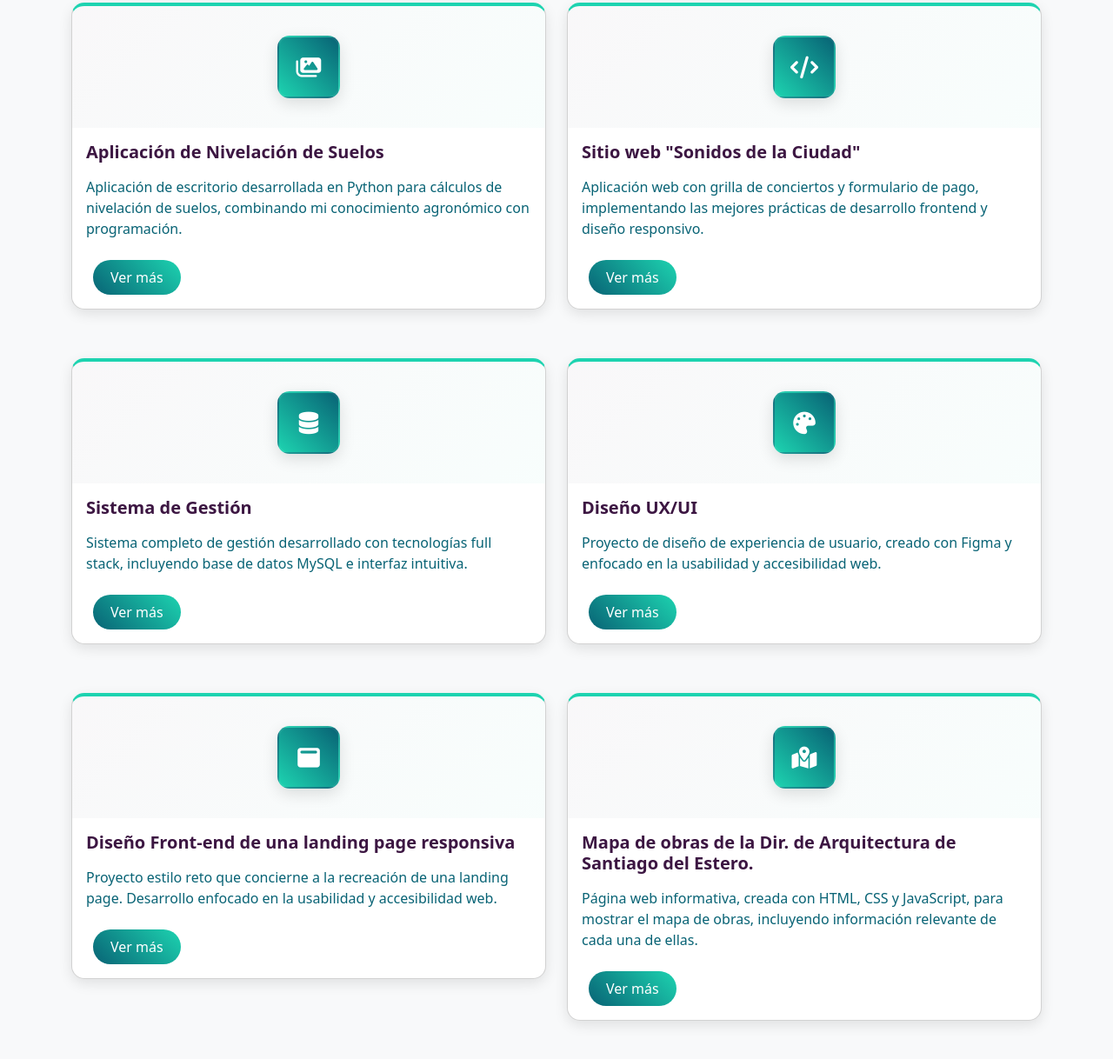
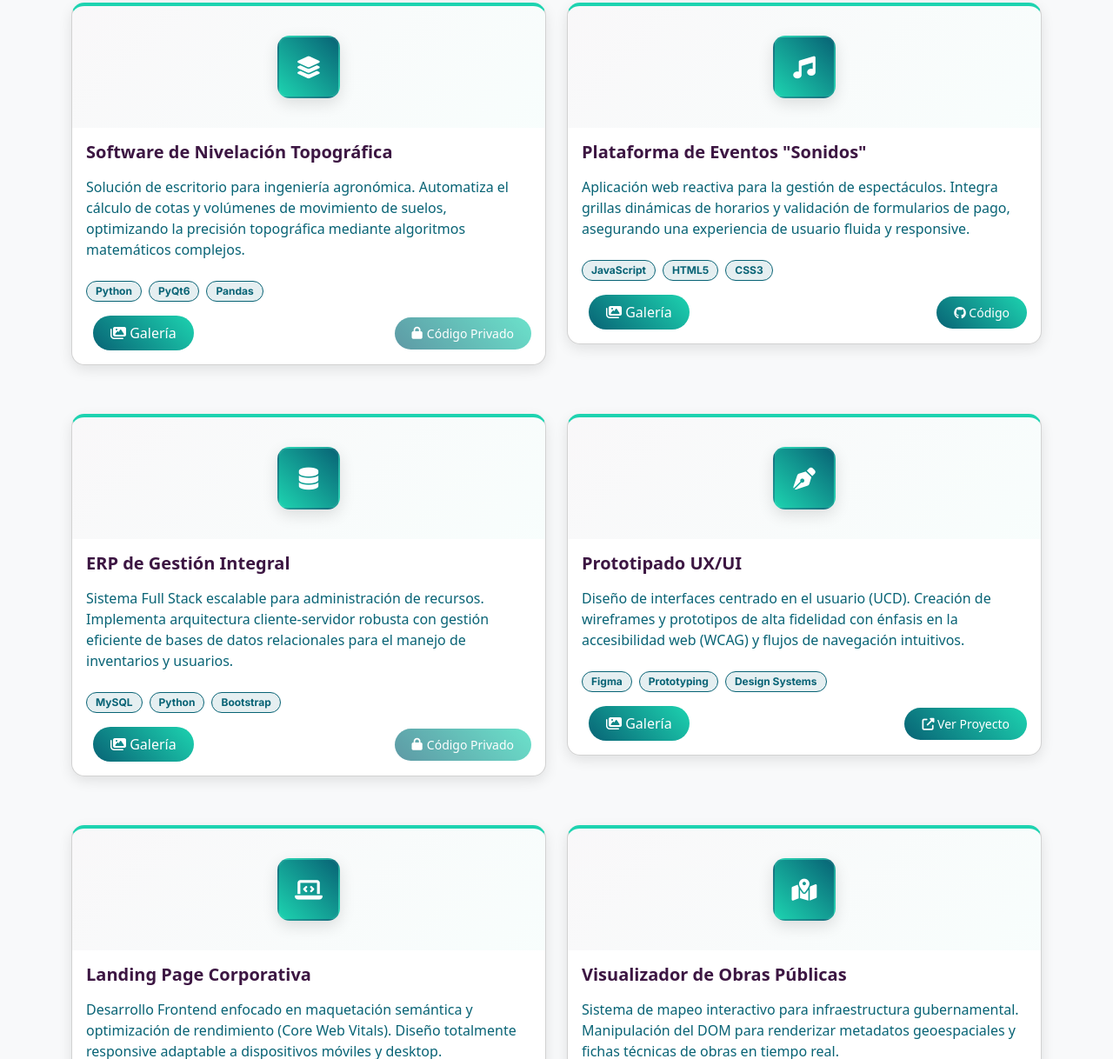
Before and after one commit to Apine15/portfolio-personal, a plain HTML site: page index.html in a window 1280 px wide. Shown: the part 1582-2800 px from the top of the page at 87% size. Drawn offline with nearby package versions, Linux system fonts and the light colour scheme.

Commit message:
nuevo formato de las cards implementado, agregando descripciones renovadas, tags de tecnologías y botones de repositorios

```diff
--- a/index.html
+++ b/index.html
@@ -131,142 +131,234 @@
         <h2>Mis Proyectos</h2>
         <div class="row">
           <div class="col-lg-6 col-md-6 mb-4">
-            <div class="card project-card" data-images="./assets/card-1.webp">
+            <div class="card project-card" data-images="./assets/projects/1/">
               <div class="project-image">
-                <div class="project-thumb-icon" aria-hidden="true"><i class="fas fa-images"></i></div>
+                <div class="project-thumb-icon" aria-hidden="true"><i class="fas fa-layer-group"></i></div>
+                <div class="project-overlay">
+                    </div>
               </div>
-              <div class="card-body">
-                <h5 class="card-title">Aplicación de Nivelación de Suelos</h5>
+              <div class="card-body d-flex flex-column">
+                <h5 class="card-title">Software de Nivelación Topográfica</h5>
                 <p class="card-text">
-                  Aplicación de escritorio desarrollada en Python para cálculos
-                  de nivelación de suelos, combinando mi conocimiento agronómico
-                  con programación.
+                  Solución de escritorio para ingeniería agronómica. Automatiza el cálculo de cotas y volúmenes de movimiento de suelos, optimizando la precisión topográfica mediante algoritmos matemáticos complejos.
                 </p>
-                <div class="project-buttons">
-                  <button type="button" class="btn btn-outline btn-view-more" data-images="./assets/projects/1/">Ver más</button>
+
+                <div class="tech-stack">
+                    <span class="tech-tag">Python</span>
+                    <span class="tech-tag">PyQt6</span>
+                    <span class="tech-tag">Pandas</span>
+                </div>
+
+                <div class="mt-auto d-flex justify-content-between align-items-center">
+                  <button type="button" class="btn btn-outline btn-view-more" data-images="./assets/projects/1/">
+                    <i class="fas fa-images"></i> Galería
+                  </button>
+                  <button class="btn btn-outline-secondary btn-sm disabled-btn" disabled>
+                    <i class="fas fa-lock"></i> Código Privado
+                  </button>
                 </div>
               </div>
             </div>
           </div>
+
           <div class="col-lg-6 col-md-6 mb-4">
-            <div class="card project-card" data-images="./assets/card-2.webp">
+            <div class="card project-card" data-images="./assets/projects/2/">
               <div class="project-image">
-                <div class="project-thumb-icon" aria-hidden="true"><i class="fas fa-code"></i></div>
+                <div class="project-thumb-icon" aria-hidden="true"><i class="fas fa-music"></i></div>
               </div>
-              <div class="card-body">
-                <h5 class="card-title">Sitio web "Sonidos de la Ciudad"</h5>
+              <div class="card-body d-flex flex-column">
+                <h5 class="card-title">Plataforma de Eventos "Sonidos"</h5>
                 <p class="card-text">
-                  Aplicación web con grilla de conciertos y formulario de pago,
-                  implementando las mejores prácticas de desarrollo frontend y diseño
-                  responsivo.
+                  Aplicación web reactiva para la gestión de espectáculos. Integra grillas dinámicas de horarios y validación de formularios de pago, asegurando una experiencia de usuario fluida y responsive.
                 </p>
-                <div class="project-buttons">
-                  <button type="button" class="btn btn-outline btn-view-more" data-images="./assets/projects/2/">Ver más</button>
+
+                <div class="tech-stack">
+                    <span class="tech-tag">JavaScript</span>
+                    <span class="tech-tag">HTML5</span>
+                    <span class="tech-tag">CSS3</span>
+                </div>
+
+                <div class="mt-auto d-flex justify-content-between align-items-center">
+                  <button type="button" class="btn btn-outline btn-view-more" data-images="./assets/projects/2/">
+                    <i class="fas fa-images"></i> Galería
+                  </button>
+                  <a href="https://github.com/Apine15/TU_REPO_AQUI" target="_blank" class="btn btn-outline-primary btn-sm">
+                    <i class="fab fa-github"></i> Código
+                  </a>
                 </div>
               </div>
             </div>
           </div>
+
           <div class="col-lg-6 col-md-6 mb-4">
-            <div class="card project-card" data-images="./assets/card-3.webp">
+            <div class="card project-card" data-images="./assets/projects/3/">
               <div class="project-image">
                 <div class="project-thumb-icon" aria-hidden="true"><i class="fas fa-database"></i></div>
               </div>
-              <div class="card-body">
-                <h5 class="card-title">Sistema de Gestión</h5>
+              <div class="card-body d-flex flex-column">
+                <h5 class="card-title">ERP de Gestión Integral</h5>
                 <p class="card-text">
-                  Sistema completo de gestión desarrollado con tecnologías full
-                  stack, incluyendo base de datos MySQL e interfaz intuitiva.
+                  Sistema Full Stack escalable para administración de recursos. Implementa arquitectura cliente-servidor robusta con gestión eficiente de bases de datos relacionales para el manejo de inventarios y usuarios.
                 </p>
-                <div class="project-buttons">
-                  <button type="button" class="btn btn-outline btn-view-more" data-images="./assets/projects/3/">Ver más</button>
+
+                <div class="tech-stack">
+                    <span class="tech-tag">MySQL</span>
+                    <span class="tech-tag">Python</span>
+                    <span class="tech-tag">Bootstrap</span>
+                </div>
+
+                <div class="mt-auto d-flex justify-content-between align-items-center">
+                  <button type="button" class="btn btn-outline btn-view-more" data-images="./assets/projects/3/">
+                    <i class="fas fa-images"></i> Galería
+                  </button>
+                  <button class="btn btn-outline-secondary btn-sm disabled-btn" disabled>
+                    <i class="fas fa-lock"></i> Código Privado
+                  </button>
                 </div>
               </div>
             </div>
           </div>
+
           <div class="col-lg-6 col-md-6 mb-4">
-            <div class="card project-card" data-images="./assets/card-4.webp">
+            <div class="card project-card" data-images="./assets/projects/4/">
               <div class="project-image">
-                <div class="project-thumb-icon" aria-hidden="true"><i class="fas fa-palette"></i></div>
+                <div class="project-thumb-icon" aria-hidden="true"><i class="fas fa-pen-nib"></i></div>
               </div>
-              <div class="card-body">
-                <h5 class="card-title">Diseño UX/UI</h5>
+              <div class="card-body d-flex flex-column">
+                <h5 class="card-title">Prototipado UX/UI</h5>
                 <p class="card-text">
-                  Proyecto de diseño de experiencia de usuario, creado con Figma
-                  y enfocado en la usabilidad y accesibilidad web.
+                  Diseño de interfaces centrado en el usuario (UCD). Creación de wireframes y prototipos de alta fidelidad con énfasis en la accesibilidad web (WCAG) y flujos de navegación intuitivos.
                 </p>
-                <div class="project-buttons">
-                  <button type="button" class="btn btn-outline btn-view-more" data-images="./assets/projects/4/">Ver más</button>
+
+                <div class="tech-stack">
+                    <span class="tech-tag">Figma</span>
+                    <span class="tech-tag">Prototyping</span>
+                    <span class="tech-tag">Design Systems</span>
+                </div>
+
+                <div class="mt-auto d-flex justify-content-between align-items-center">
+                  <button type="button" class="btn btn-outline btn-view-more" data-images="./assets/projects/4/">
+                    <i class="fas fa-images"></i> Galería
+                  </button>
+                  <a href="https://github.com/Apine15" target="_blank" class="btn btn-outline-primary btn-sm">
+                    <i class="fas fa-external-link-alt"></i> Ver Proyecto
+                  </a>
                 </div>
               </div>
             </div>
           </div>
+
           <div class="col-lg-6 col-md-6 mb-4">
-            <div class="card project-card" data-images="./assets/card-5.webp">
+            <div class="card project-card" data-images="./assets/projects/5/">
               <div class="project-image">
-                <div class="project-thumb-icon" aria-hidden="true"><i class="fas fa-window-maximize"></i></div>
+                <div class="project-thumb-icon" aria-hidden="true"><i class="fas fa-laptop-code"></i></div>
               </div>
-              <div class="card-body">
-                <h5 class="card-title">Diseño Front-end de una landing page responsiva</h5>
+              <div class="card-body d-flex flex-column">
+                <h5 class="card-title">Landing Page Corporativa</h5>
                 <p class="card-text">
-                  Proyecto estilo reto que concierne a la recreación de una landing page.
-                   Desarrollo enfocado en la usabilidad y accesibilidad web.
+                  Desarrollo Frontend enfocado en maquetación semántica y optimización de rendimiento (Core Web Vitals). Diseño totalmente responsive adaptable a dispositivos móviles y desktop.
                 </p>
-                <div class="project-buttons">
-                  <button type="button" class="btn btn-outline btn-view-more" data-images="./assets/projects/5/">Ver más</button>
+
+                <div class="tech-stack">
+                    <span class="tech-tag">HTML5</span>
+                    <span class="tech-tag">CSS3</span>
+                    <span class="tech-tag">Responsive</span>
+                </div>
+
+                <div class="mt-auto d-flex justify-content-between align-items-center">
+                  <button type="button" class="btn btn-outline btn-view-more" data-images="./assets/projects/5/">
+                    <i class="fas fa-images"></i> Galería
+                  </button>
+                  <a href="https://github.com/Apine15/TU_REPO_AQUI" target="_blank" class="btn btn-outline-primary btn-sm">
+                    <i class="fab fa-github"></i> Código
+                  </a>
                 </div>
               </div>
             </div>
           </div>
+
           <div class="col-lg-6 col-md-6 mb-4">
-            <div class="card project-card" data-images="./assets/card-6.webp">
+            <div class="card project-card" data-images="./assets/projects/6/">
               <div class="project-image">
                 <div class="project-thumb-icon" aria-hidden="true"><i class="fas fa-map-marked-alt"></i></div>
               </div>
-              <div class="card-body">
-                <h5 class="card-title">Mapa de obras de la Dir. de Arquitectura de Santiago del Estero.
-                </h5>
+              <div class="card-body d-flex flex-column">
+                <h5 class="card-title">Visualizador de Obras Públicas</h5>
                 <p class="card-text">
-                  Página web informativa, creada con HTML, CSS y
-                  JavaScript, para mostrar el mapa de obras, incluyendo
-                  información relevante de cada una de ellas.
+                  Sistema de mapeo interactivo para infraestructura gubernamental. Manipulación del DOM para renderizar metadatos geoespaciales y fichas técnicas de obras en tiempo real.
                 </p>
-                <div class="project-buttons">
-                  <button type="button" class="btn btn-outline btn-view-more" data-images="./assets/projects/6/">Ver más</button>
+
+                <div class="tech-stack">
+                    <span class="tech-tag">JavaScript ES6</span>
+                    <span class="tech-tag">DOM API</span>
+                    <span class="tech-tag">CSS Grid</span>
+                </div>
+
+                <div class="mt-auto d-flex justify-content-between align-items-center">
+                  <button type="button" class="btn btn-outline btn-view-more" data-images="./assets/projects/6/">
+                    <i class="fas fa-images"></i> Galería
+                  </button>
+                  <button class="btn btn-outline-secondary btn-sm disabled-btn" disabled>
+                    <i class="fas fa-lock"></i> Código Privado
+                  </button>
                 </div>
               </div>
             </div>
           </div>
+
           <div class="col-lg-6 col-md-6 mb-4">
             <div class="card project-card" data-images="./assets/projects/7/">
               <div class="project-image">
                 <div class="project-thumb-icon" aria-hidden="true"><i class="fas fa-water"></i></div>
               </div>
-              <div class="card-body">
-                <h5 class="card-title">Gestor de recursos hídricos</h5>
+              <div class="card-body d-flex flex-column">
+                <h5 class="card-title">Gestor de Recursos Hídricos</h5>
                 <p class="card-text">
-                  Aplicación web para la gestión y visualización de información sobre recursos hídricos en la provincia de Santiago del Estero. El sistema presenta noticias y permite visualizar obras hídricas en un mapa interactivo.
+                  Plataforma institucional para el monitoreo hidrológico. Incorpora un CMS para gestión de noticias y visualización de datos geoespaciales críticos para la toma de decisiones provincial.
                 </p>
-                <div class="project-buttons">
-                  <button type="button" class="btn btn-outline btn-view-more" data-images="./assets/projects/7/">Ver más</button>
+
+                <div class="tech-stack">
+                    <span class="tech-tag">Django</span>
+                    <span class="tech-tag">Python</span>
+                    <span class="tech-tag">GIS</span>
+                </div>
+
+                <div class="mt-auto d-flex justify-content-between align-items-center">
+                  <button type="button" class="btn btn-outline btn-view-more" data-images="./assets/projects/7/">
+                    <i class="fas fa-images"></i> Galería
+                  </button>
+                  <button class="btn btn-outline-secondary btn-sm disabled-btn" disabled>
+                    <i class="fas fa-lock"></i> Código Privado
+                  </button>
                 </div>
               </div>
             </div>
           </div>
+
           <div class="col-lg-6 col-md-6 mb-4">
             <div class="card project-card" data-images="./assets/projects/8/">
               <div class="project-image">
                 <div class="project-thumb-icon" aria-hidden="true"><i class="fas fa-graduation-cap"></i></div>
               </div>
-              <div class="card-body">
-                <h5 class="card-title">Plataforma Educativa</h5>
+              <div class="card-body d-flex flex-column">
+                <h5 class="card-title">LMS Institucional</h5>
                 <p class="card-text">
-                  Plataforma web para la institución educativa 'Inst. Arg. de Formación' utilizando Python y Django.
-                  El sistema permite gestionar la oferta de cursos, las inscripciones de los alumnos
-                  y el contenido del sitio, como los banners promocionales. Los usuarios pueden explorar los cursos
-                  disponibles e inscribirse a través de un formulario en línea.
+                  Sistema de gestión de aprendizaje (LMS) a medida. Backend robusto en Django para administrar inscripciones, gestión curricular dinámica y panel administrativo para control de contenidos.
                 </p>
-                <div class="project-buttons">
-                  <button type="button" class="btn btn-outline btn-view-more" data-images="./assets/projects/8/">Ver más</button>
+
+                <div class="tech-stack">
+                    <span class="tech-tag">Django</span>
+                    <span class="tech-tag">Python</span>
+                    <span class="tech-tag">PostgreSQL</span>
+                </div>
+
+                <div class="mt-auto d-flex justify-content-between align-items-center">
+                  <button type="button" class="btn btn-outline btn-view-more" data-images="./assets/projects/8/">
+                    <i class="fas fa-images"></i> Galería
+                  </button>
+                  <button class="btn btn-outline-secondary btn-sm disabled-btn" disabled>
+                    <i class="fas fa-lock"></i> Código Privado
+                  </button>
                 </div>
               </div>
             </div>
--- a/style.css
+++ b/style.css
@@ -472,6 +472,54 @@
   white-space: nowrap;
 }
 
+/* --- Nuevos estilos para Cards Profesionales --- */
+
+/* Contenedor de etiquetas */
+.tech-stack {
+    display: flex;
+    gap: 8px;
+    flex-wrap: wrap;
+    margin-bottom: 1rem;
+}
+
+/* Diseño de la etiqueta individual */
+.tech-tag {
+    background-color: rgba(8, 99, 117, 0.1); /* Color Caribbean con transparencia */
+    color: var(--caribbean-current);
+    border: 1px solid var(--caribbean-current);
+    font-size: 0.75rem;
+    padding: 2px 10px;
+    border-radius: 12px;
+    font-weight: 600;
+    font-family: 'Inter', sans-serif;
+}
+
+/* Botón de Código Privado */
+.disabled-btn {
+    opacity: 0.6;
+    cursor: not-allowed !important;
+    background-color: #f8f9fa;
+    border-color: #dee2e6;
+    color: #6c757d;
+    display: inline-flex;
+    align-items: center;
+    gap: 5px;
+}
+
+.disabled-btn:hover {
+    background-color: #f8f9fa; /* Evita cambio de color al pasar el mouse */
+    color: #6c757d;
+    transform: none !important; /* Evita que el botón "salte" si tienes animaciones */
+}
+
+/* Mejora sutil para las descripciones */
+.project-info p {
+    font-size: 0.95rem;
+    line-height: 1.5;
+    color: #555;
+    margin-bottom: 1rem;
+}
+
 /* Responsive */
 @media (max-width: 768px) {
   .logo-container {
```
Also changed, not shown: notas.txt (deleted).
